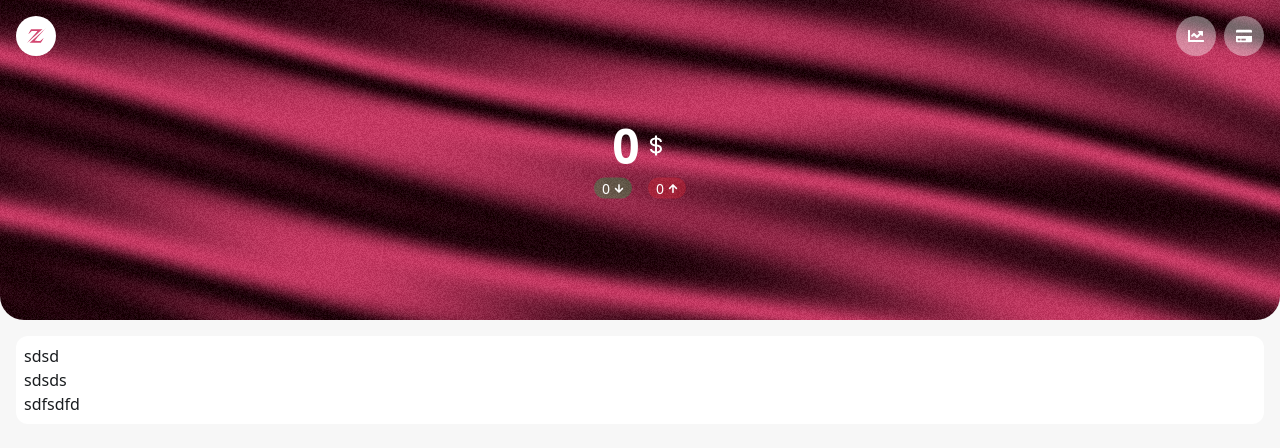
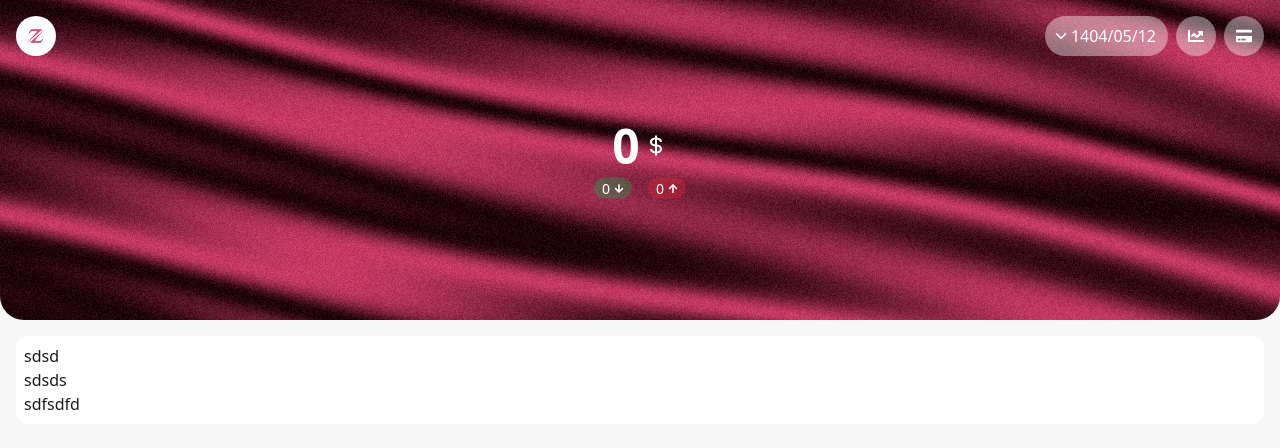
Before and after one commit to zephinax/zelife, a React (Vite) app in the folder zlife/: page / in a window 1280 px wide. Both pictures are taken after typing "Sample" into the empty fields and a click on the button "Create account". Shown: the top 448 px of the page. Built offline with nearby package versions, Linux system fonts and the light colour scheme.

Commit message:
add date

```diff
--- a/zlife/src/components/navigation/topNavigation/TopNavigation.tsx
+++ b/zlife/src/components/navigation/topNavigation/TopNavigation.tsx
@@ -1,10 +1,13 @@
 import { FaChartLine, FaCreditCard } from "react-icons/fa";
+import { useFinanceStore } from "../../../store/store";
+import { IoIosArrowDown } from "react-icons/io";
 
 export default function TopNavigation({
   className = "",
 }: {
   className?: string;
 }) {
+  const { selectedDate } = useFinanceStore();
   return (
     <div
       className={`flex p-4 w-full justify-between items-center ${className}`}
@@ -15,7 +18,12 @@ export default function TopNavigation({
         height={40}
         src="/logo.svg"
       ></img>
+
       <div className="flex items-center gap-2 text-white">
+        <div className="h-[40px] bg-background-secondary/40 flex items-center justify-center pl-2 pr-3 gap-0.5 rounded-full">
+          <IoIosArrowDown className="size-4" />
+          <span className="font-medium">{selectedDate}</span>
+        </div>
         <div className="bg-background-secondary/40 w-[40px] h-[40px] rounded-full flex items-center justify-center">
           <FaChartLine className="size-4" />
         </div>
--- a/zlife/src/pages/dashboard/Dashboard.tsx
+++ b/zlife/src/pages/dashboard/Dashboard.tsx
@@ -3,13 +3,14 @@ import TopNavigation from "../../components/navigation/topNavigation/TopNavigati
 import Silk from "../../components/react-bits/Silk";
 import Paragraph from "../../components/typography/Paragraph";
 import { useFinanceStore } from "../../store/store";
-import { getCurrentShamsiDate, numberWithCommas } from "../../utils/helper";
+import { numberWithCommas, parseShamsiDate } from "../../utils/helper";
 import { BiDollar } from "react-icons/bi";
 
 export default function Dashboard() {
-  const { getSummaryByMonth } = useFinanceStore();
-  const { year, month } = getCurrentShamsiDate();
+  const { getSummaryByMonth, selectedDate } = useFinanceStore();
+  const { year, month } = parseShamsiDate(selectedDate);
   const remaining = getSummaryByMonth(String(year), String(month));
+
   return (
     <div className="w-screen min-h-screen">
       <div className="relative h-[40vh] rounded-b-3xl overflow-hidden">
--- a/zlife/src/utils/helper.ts
+++ b/zlife/src/utils/helper.ts
@@ -6,6 +6,11 @@ export const activeItemHandler = ({ isActive }: { isActive: boolean }) => {
   }`;
 };
 
+function persianToEnglishDigits(str: string): string {
+  const persianDigits = "۰۱۲۳۴۵۶۷۸۹";
+  return str.replace(/[۰-۹]/g, (d) => persianDigits.indexOf(d).toString());
+}
+
 export function getCurrentShamsiDate(): {
   year: number;
   month: number;
@@ -13,22 +18,24 @@ export function getCurrentShamsiDate(): {
 } {
   const now = new Date();
 
-  // Format with full Shamsi date: year, month, and day
   const shamsiFormatter = new Intl.DateTimeFormat("fa-IR-u-ca-persian", {
     year: "numeric",
     month: "numeric",
     day: "numeric",
   });
 
-  // فرمت کردن سال، ماه، روز به رشته "YYYY/MM/DD"
-
   const parts = shamsiFormatter.formatToParts(now);
   const dateParts: Record<string, number> = {};
 
   for (const part of parts) {
     if (part.type === "year" || part.type === "month" || part.type === "day") {
-      dateParts[part.type] = parseInt(part.value, 10);
+      const english = persianToEnglishDigits(part.value);
+      dateParts[part.type] = parseInt(english, 10);
     }
+  }
+
+  if (isNaN(dateParts.year) || isNaN(dateParts.month) || isNaN(dateParts.day)) {
+    throw new Error("Shamsi date parsing failed due to non-numeric input");
   }
 
   return {
```
